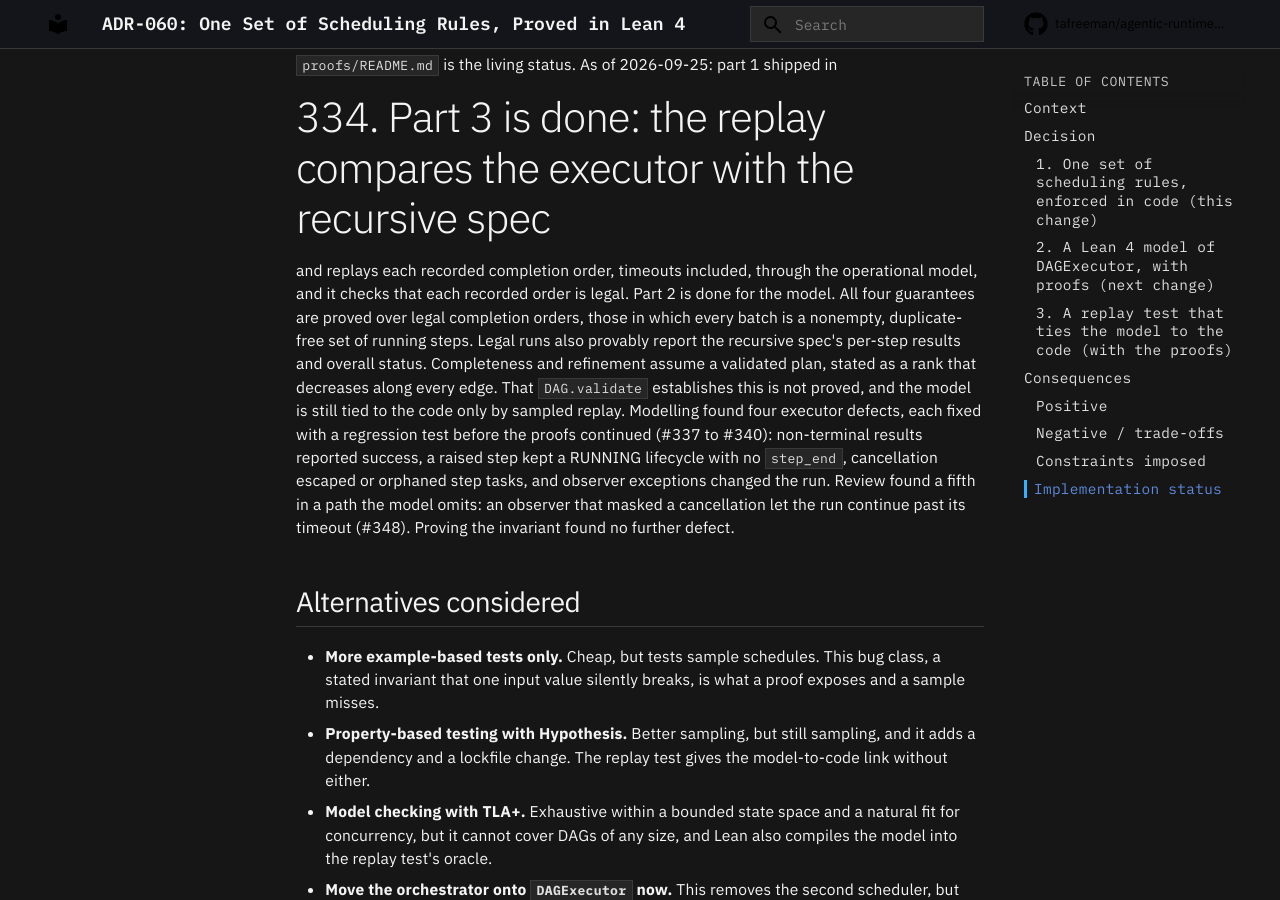
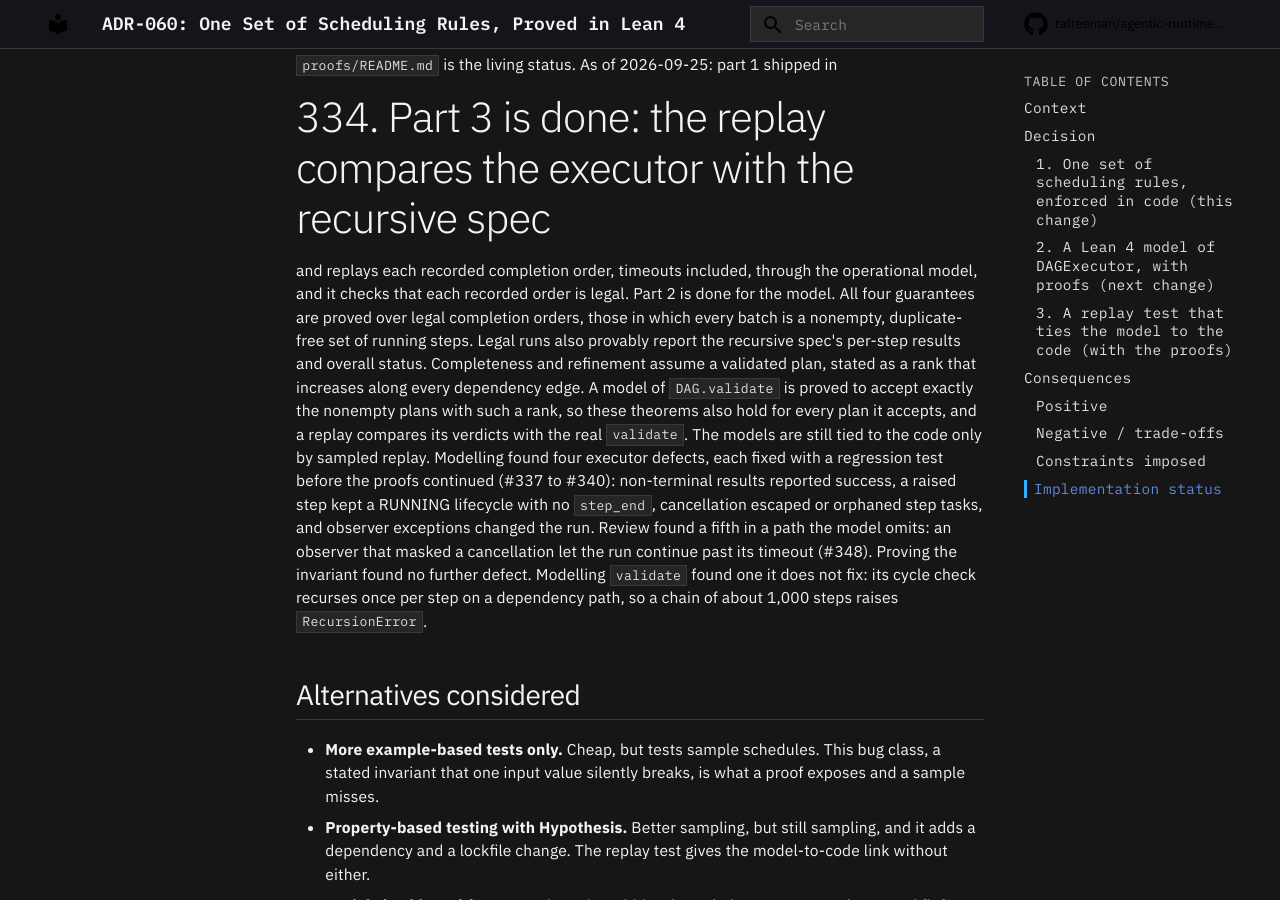
Before and after one commit to tafreeman/agentic-runtime-platform, an MkDocs documentation site: the page built from docs/adr/ADR-060-scheduler-guarantees-lean.md, in a window 1280 px wide and 900 px high, scrolled down 3450 px. Built offline with MkDocs 1.6.1 and Material for MkDocs 9.7.7, drawn with Linux system fonts in a browser that asks for light colours; comment, search, counter and statistics services are not loaded.

Commit message:
feat(proofs): model DAG.validate and prove it accepts exactly ranked plans (#352)
ADR-060's completeness and refinement theorems assumed Ranked and said
that was what DAG.validate establishes, but validate's DFS was never
modelled, so the link was an unchecked claim (README obligation 1).

Scheduler/Validate.lean mirrors validate: the empty check, the missing
dependency scan and the three-color DFS over the forward adjacency, in
plan order with duplicate edges and the reported cycle path. It proves
the model accepts a plan exactly when the plan is nonempty and ranked,
and that the DFS fuel always suffices. Scheduler.lean restates the
deadlock, completeness and spec-match theorems for every accepted plan.

The replay binary gains a batched validate mode, and the replay test
compares the real DAG.validate with it on 512 random plans and named
cases. Modelling found that the recursive DFS raises RecursionError on a
dependency chain of about 1,000 steps; that is documented, not fixed.


authored-by: Andy Freeman <tandfreeman@gmail.com>

```diff
--- a/docs/adr/ADR-060-scheduler-guarantees-lean.md
+++ b/docs/adr/ADR-060-scheduler-guarantees-lean.md
@@ -126,15 +126,19 @@
 orders, those in which every batch is a nonempty, duplicate-free set of running
 steps. Legal runs also provably report the recursive spec's per-step results
 and overall status. Completeness and refinement assume a validated plan,
-stated as a rank that decreases along every edge. That `DAG.validate`
-establishes this is not proved, and the model is still tied to the code only by
-sampled replay. Modelling found four executor defects, each fixed with a
+stated as a rank that increases along every dependency edge. A model of
+`DAG.validate` is proved to accept exactly the nonempty plans with such a rank,
+so these theorems also hold for every plan it accepts, and a replay compares
+its verdicts with the real `validate`. The models are still tied to the code
+only by sampled replay. Modelling found four executor defects, each fixed with a
 regression test before the proofs continued (#337 to #340): non-terminal
 results reported success, a raised step kept a RUNNING lifecycle with no
 `step_end`, cancellation escaped or orphaned step tasks, and observer
 exceptions changed the run. Review found a fifth in a path the model omits:
 an observer that masked a cancellation let the run continue past its timeout
-(#348). Proving the invariant found no further defect.
+(#348). Proving the invariant found no further defect. Modelling `validate`
+found one it does not fix: its cycle check recurses once per step on a
+dependency path, so a chain of about 1,000 steps raises `RecursionError`.
 
 ## Alternatives considered
 
```
Also changed, not shown: docs/index.md (+1 -1 lines), proofs/README.md (+51 -15 lines), 5 other files.
